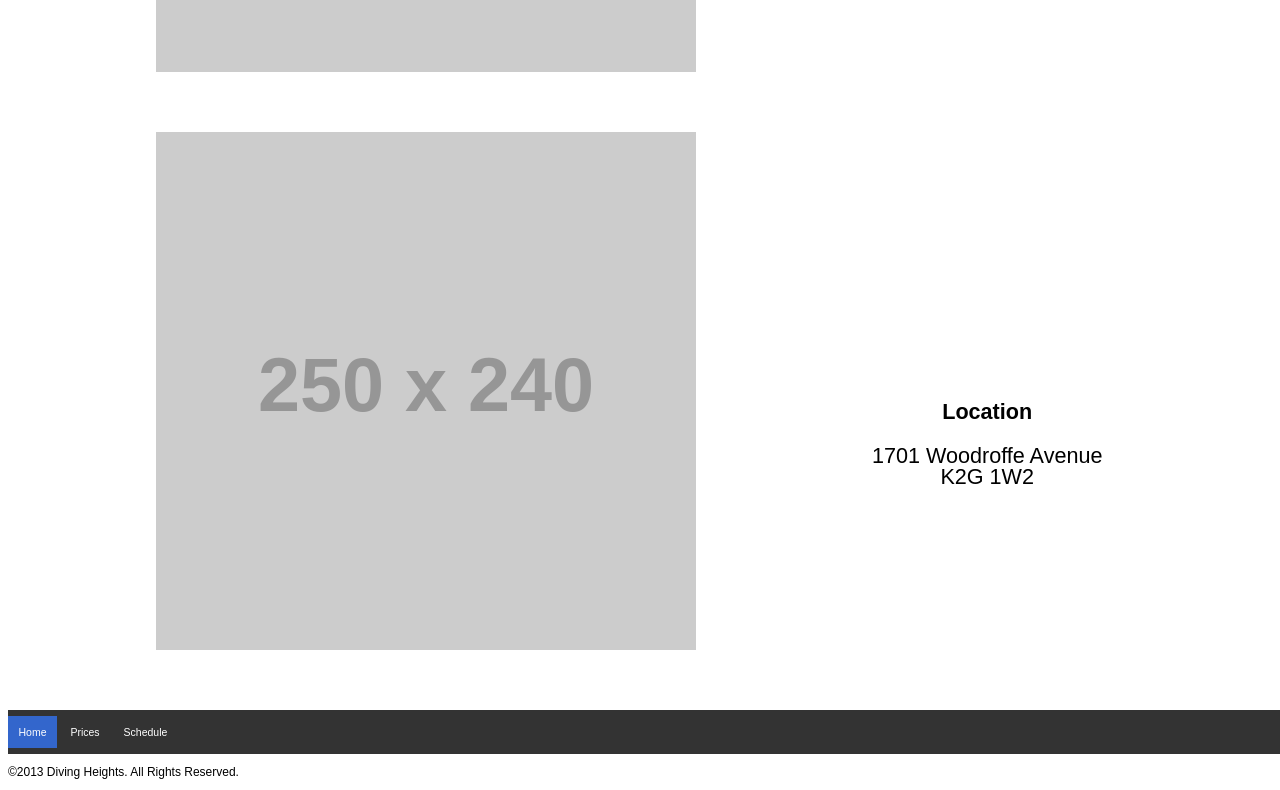
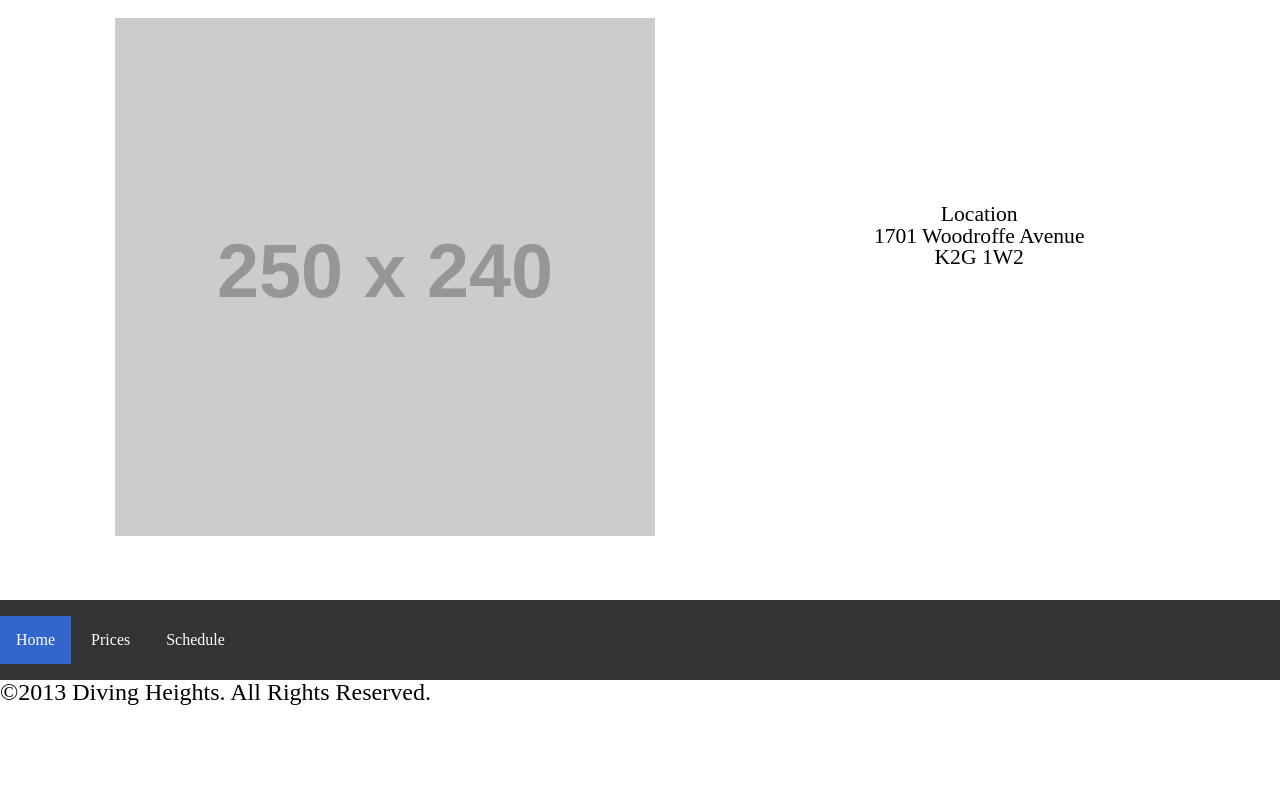
Before and after one commit to emnemdesign/assignment-3, a plain HTML site: page index.html in a window 1280 px wide. Shown: the part 665-1455 px from the top of the page. After the commit the page ends 1370 px from the top, so only its background shows below. Drawn offline with Linux system fonts and the light colour scheme; files that its build step writes are made by us from their sources; placeholder pictures from the web are drawn by us; files whose address does not match are found by name.

Commit message:
CSS
Added reset css file

```diff
--- /dev/null
+++ b/css/reset.css
@@ -0,0 +1,55 @@
+@charset "UTF-8";
+/* CSS Document */
+
+/*	http://meyerweb.com/eric/tools/css/reset/
+	v2.0 | 20110126
+	License: none (public domain) */
+
+/*	Paul Irish's Padding Fix
+	http://paulirish.com/2012/box-sizing-border-box-ftw */
+
+* { -moz-box-sizing: border-box; -webkit-box-sizing: border-box; box-sizing: border-box; }
+
+html, body, div, span, applet, object, iframe,
+h1, h2, h3, h4, h5, h6, p, blockquote, pre,
+a, abbr, acronym, address, big, cite, code,
+del, dfn, em, img, ins, kbd, q, s, samp,
+small, strike, strong, sub, sup, tt, var,
+b, u, i, center,
+dl, dt, dd, ol, ul, li,
+fieldset, form, label, legend,
+table, caption, tbody, tfoot, thead, tr, th, td,
+article, aside, canvas, details, embed,
+figure, figcaption, footer, header, hgroup,
+menu, nav, output, ruby, section, summary,
+time, mark, audio, video {
+	margin: 0;
+	padding: 0;
+	border: 0;
+	font-size: 100%;
+	font: inherit;
+	vertical-align: baseline;
+}
+/* HTML5 display-role reset for older browsers */
+article, aside, details, figcaption, figure,
+footer, header, hgroup, menu, nav, section {
+	display: block;
+}
+body {
+	line-height: 1;
+}
+ol, ul {
+	list-style: none;
+}
+blockquote, q {
+	quotes: none;
+}
+blockquote:before, blockquote:after,
+q:before, q:after {
+	content: '';
+	content: none;
+}
+table {
+	border-collapse: collapse;
+	border-spacing: 0;
+}
--- a/index.html
+++ b/index.html
@@ -4,6 +4,7 @@
 <meta charset="UTF-8">
 <title>Diving Heights</title>
 <link href="../exercise-4/css/general.css" rel="stylesheet">
+<link href="css/reset.css" rel="stylesheet">
 <meta name="handheldfriendly" content="true">
 <meta name="mobileoptimized" content="240">
 <meta name="viewport" content="width=device-width,initial-scale=1">
```
